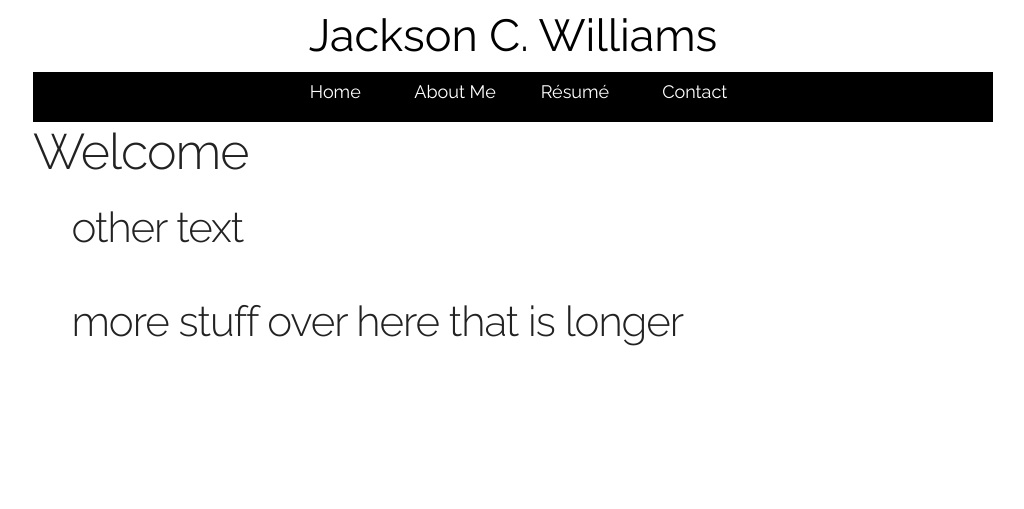
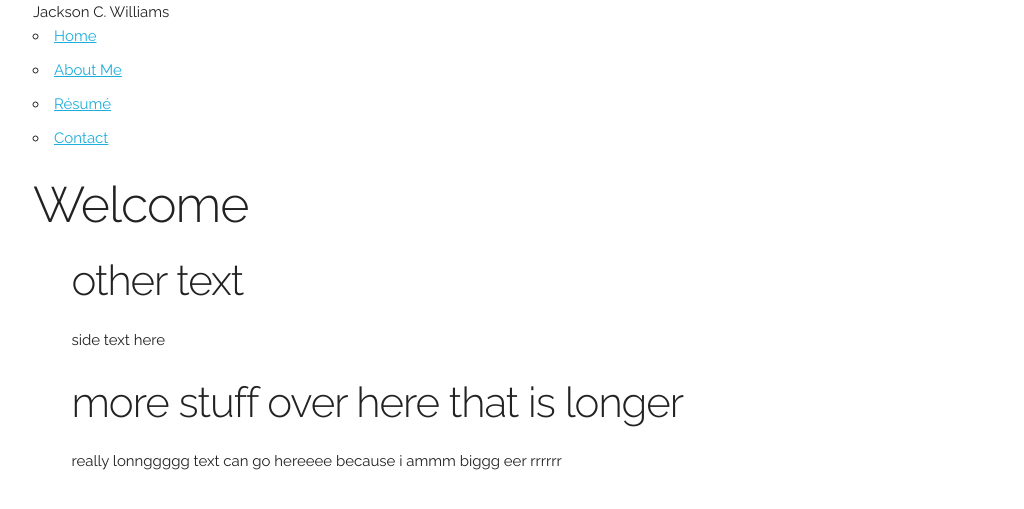
Before and after one commit to jacksoncwilliams/jackson-erin, a Jekyll site: the page built from simpleindex.html, in a window 1280 px wide. Shown: the top 509 px of the page, without its empty margins (127-1151 px from the left). Built offline with Jekyll 4.4.1, drawn with Linux system fonts in a browser that asks for light colours.

Commit message:
Update simple.html

```diff
--- a/_layouts/simple.html
+++ b/_layouts/simple.html
@@ -21,7 +21,6 @@
   –––––––––––––––––––––––––––––––––––––––––––––––––– -->
   <link rel="stylesheet" href="css/normalize.css">
   <link rel="stylesheet" href="css/skeleton.css">
-  <link rel="stylesheet" href="css/layout.css">
 
 
   <!-- Favicon
```
